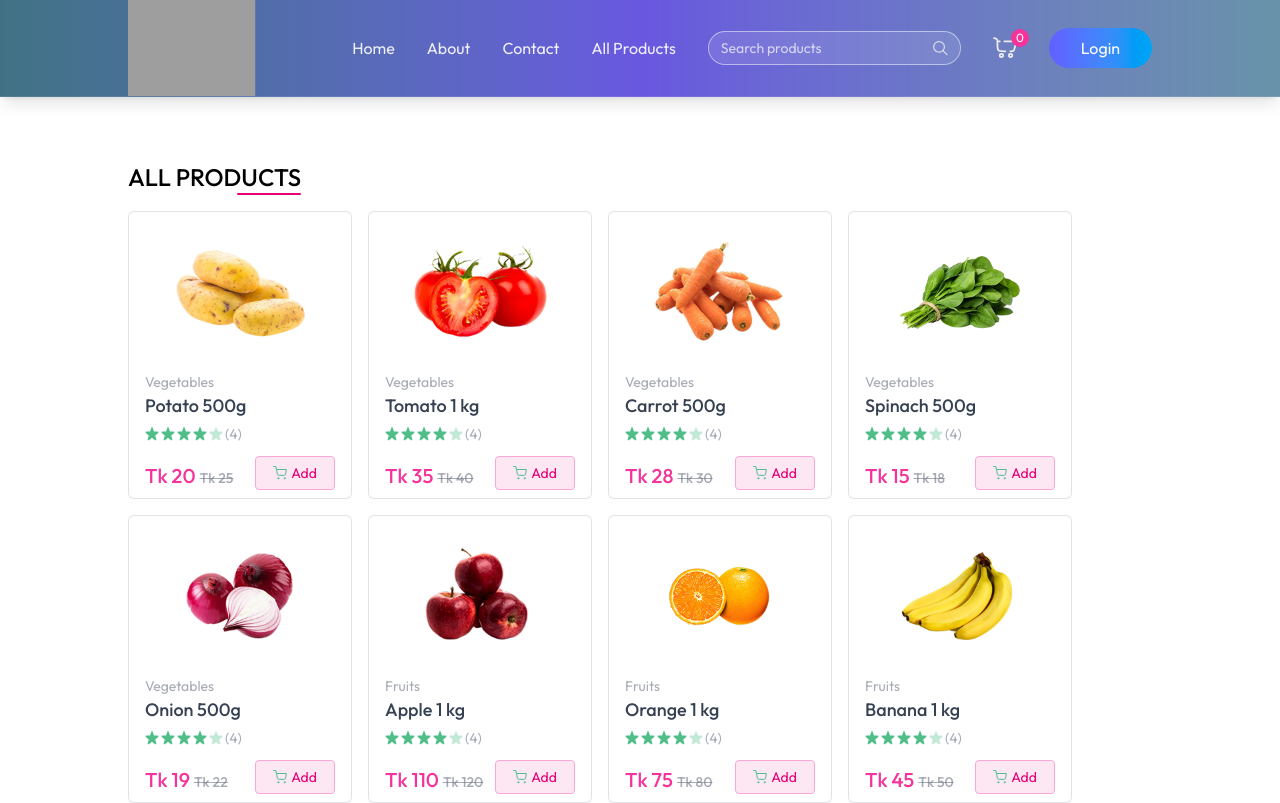
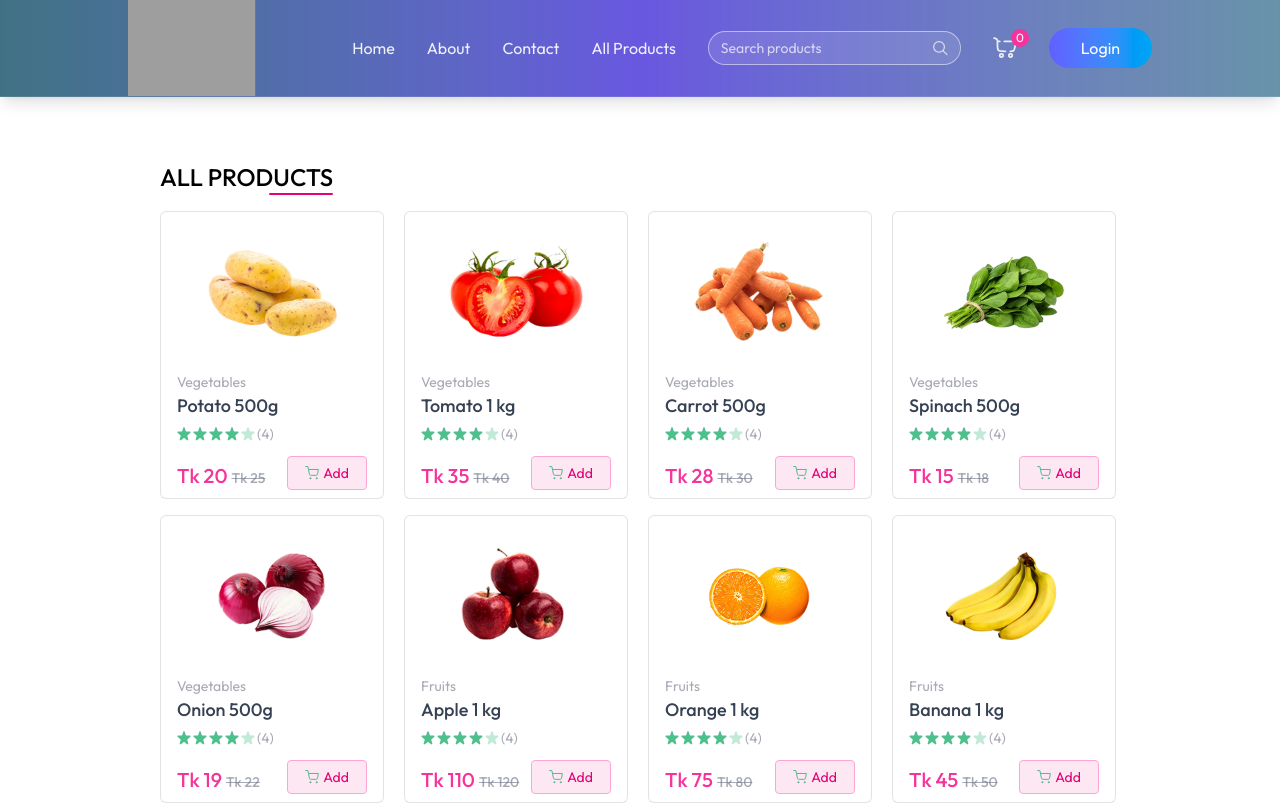
Before and after one commit to Amitkumersarkar/GMartBD-Ecommerce-Website, a React (Vite) app: page /Products in a window 1280 px wide. Shown: the top 803 px of the page. Built offline with nearby package versions, Linux system fonts and the light colour scheme; grey boxes are pictures that could not be loaded.

Commit message:
fixes Grid layout

```diff
--- a/src/pages/AllProducts/AllProducts.jsx
+++ b/src/pages/AllProducts/AllProducts.jsx
@@ -9,7 +9,7 @@ const AllProducts = () => {
     useEffect(() => {
         if (searchQuery && searchQuery.trim().length > 0) {
             setFilteredProducts(
-                products.filter(product =>
+                products.filter((product) =>
                     product.name.toLowerCase().includes(searchQuery.toLowerCase())
                 )
             );
@@ -19,25 +19,25 @@ const AllProducts = () => {
     }, [products, searchQuery]);
 
     return (
-        <div className="mt-16 flex flex-col">
+        <div className="mt-16 px-4 md:px-6 lg:px-8 flex flex-col">
             <div className="flex flex-col items-end w-max mb-4">
-                <p className="text-2xl font-medium uppercase text-black">
-                    All Products
-                </p>
-                <div className="w-16 h-0.5 bg-pink-600 rounded-full "></div>
+                <p className="text-2xl font-medium uppercase text-black">All Products</p>
+                <div className="w-16 h-0.5 bg-pink-600 rounded-full"></div>
             </div>
 
-            <div className="flex flex-wrap gap-4">
-                {filteredProducts.length > 0 ? (
-                    filteredProducts
-                        .filter(product => product.inStock)
-                        .map(product => (
-                            <ProductCard key={product.id} product={product} />
-                        ))
-                ) : (
-                    <p className="text-gray-500 mt-4">No products found.</p>
-                )}
-            </div>
+            {filteredProducts.length > 0 ? (
+                <div className="grid grid-cols-1 sm:grid-cols-2 md:grid-cols-3 lg:grid-cols-4 gap-4">
+                    {filteredProducts
+                        .filter((product) => product.inStock)
+                        .map((product) => (
+                            <ProductCard key={product._id} product={product} />
+                        ))}
+                </div>
+            ) : (
+                <p className="text-gray-500 mt-4 text-center w-full">
+                    No products found.
+                </p>
+            )}
         </div>
     );
 };
```
